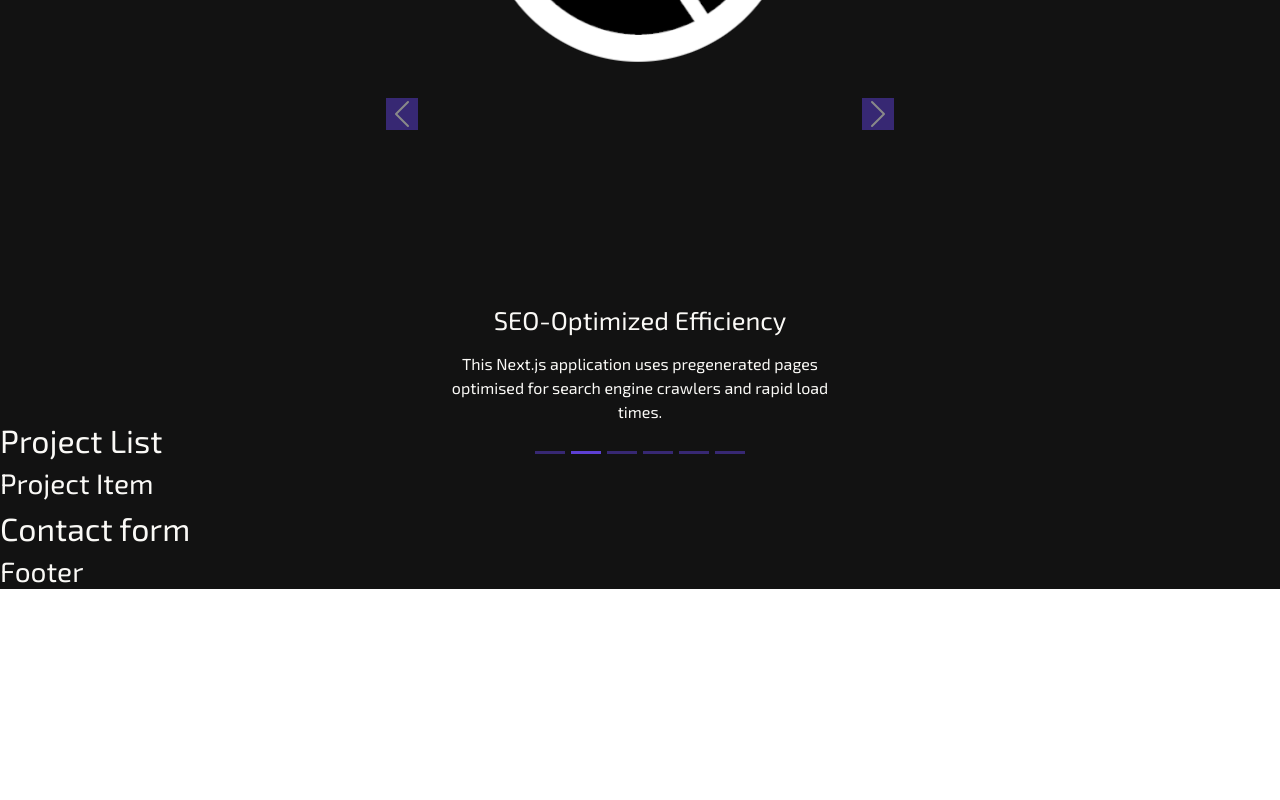
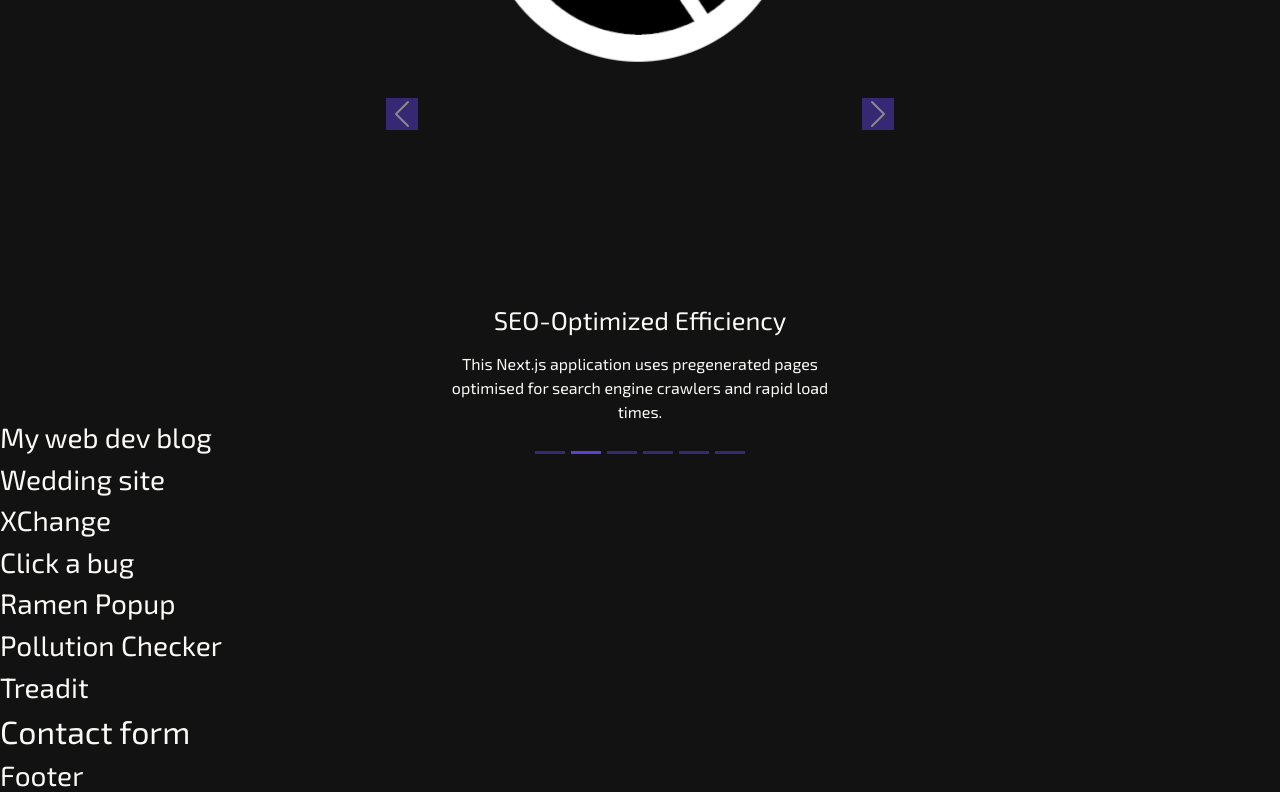
Before and after one commit to T-J-D-Cavey/my-next-portfolio-site, a Next.js app: page / in a window 1280 px wide. Shown: the part 1179-1979 px from the top of the page. Before the commit the page ends 1776 px from the top, so only its background shows below. Built offline with nearby package versions, Linux system fonts and the light colour scheme.

Commit message:
create project list structure

```diff
--- /dev/null
+++ b/components/projects/click-a-bug.tsx
@@ -0,0 +1,11 @@
+type ProjectItemComponentProps = {
+    mode: string;
+    modeStyles: Record<string, any>;
+  };
+
+  export default function ClickABug({mode, modeStyles}: ProjectItemComponentProps) {
+
+    return (
+        <h3>Click a bug</h3>
+    )
+}
--- /dev/null
+++ b/components/projects/my-web-dev-blog.tsx
@@ -0,0 +1,11 @@
+type ProjectItemComponentProps = {
+    mode: string;
+    modeStyles: Record<string, any>;
+  };
+
+  export default function MyWebDevBlog({mode, modeStyles}: ProjectItemComponentProps) {
+
+    return (
+        <h3>My web dev blog</h3>
+    )
+}
--- /dev/null
+++ b/components/projects/pollution-checker.tsx
@@ -0,0 +1,11 @@
+type ProjectItemComponentProps = {
+    mode: string;
+    modeStyles: Record<string, any>;
+  };
+
+  export default function PollutionChecker({mode, modeStyles}: ProjectItemComponentProps) {
+
+    return (
+        <h3>Pollution Checker</h3>
+    )
+}
--- a/components/projects/project-item.tsx
+++ /dev/null
@@ -1,5 +0,0 @@
-export default function ProjectItem() {
-    return (
-        <h3>Project Item</h3>
-    )
-}
--- a/components/projects/projects-list.tsx
+++ b/components/projects/projects-list.tsx
@@ -1,10 +1,27 @@
-import ProjectItem from "./project-item"
+import MyWebDevBlog from "./my-web-dev-blog";
+import WeddingSite from "./wedding-site";
+import XChange from "./x-change";
+import ClickABug from "./click-a-bug";
+import RamenPopup from "./ramen-popup"
+import PollutionChecker from "./pollution-checker"
+import Treadit from "./treadit";
 
-export default function ProjectList() {
+type ProjectListComponentProps = {
+    mode: string;
+    modeStyles: Record<string, any>;
+  };
+
+export default function ProjectList({mode, modeStyles}: ProjectListComponentProps) {
+
     return (
-        <>
-        <h2>Project List</h2>
-        <ProjectItem />
-        </>
+        <main>
+        <MyWebDevBlog mode={mode} modeStyles={modeStyles}/>
+        <WeddingSite mode={mode} modeStyles={modeStyles}/>
+        <XChange mode={mode} modeStyles={modeStyles}/>
+        <ClickABug mode={mode} modeStyles={modeStyles}/>
+        <RamenPopup mode={mode} modeStyles={modeStyles}/>
+        <PollutionChecker mode={mode} modeStyles={modeStyles}/>
+        <Treadit mode={mode} modeStyles={modeStyles}/>
+        </main>
     )
 }
--- /dev/null
+++ b/components/projects/ramen-popup.tsx
@@ -0,0 +1,11 @@
+type ProjectItemComponentProps = {
+    mode: string;
+    modeStyles: Record<string, any>;
+  };
+
+  export default function RamenPopup({mode, modeStyles}: ProjectItemComponentProps) {
+
+    return (
+        <h3>Ramen Popup</h3>
+    )
+}
--- /dev/null
+++ b/components/projects/treadit.tsx
@@ -0,0 +1,11 @@
+type ProjectItemComponentProps = {
+    mode: string;
+    modeStyles: Record<string, any>;
+  };
+
+  export default function Treadit({mode, modeStyles}: ProjectItemComponentProps) {
+
+    return (
+        <h3>Treadit</h3>
+    )
+}
--- /dev/null
+++ b/components/projects/wedding-site.tsx
@@ -0,0 +1,11 @@
+type ProjectItemComponentProps = {
+    mode: string;
+    modeStyles: Record<string, any>;
+  };
+
+  export default function WeddingSite({mode, modeStyles}: ProjectItemComponentProps) {
+
+    return (
+        <h3>Wedding site</h3>
+    )
+}
--- /dev/null
+++ b/components/projects/x-change.tsx
@@ -0,0 +1,11 @@
+type ProjectItemComponentProps = {
+    mode: string;
+    modeStyles: Record<string, any>;
+  };
+
+  export default function XChange({mode, modeStyles}: ProjectItemComponentProps) {
+
+    return (
+        <h3>XChange</h3>
+    )
+}
```
